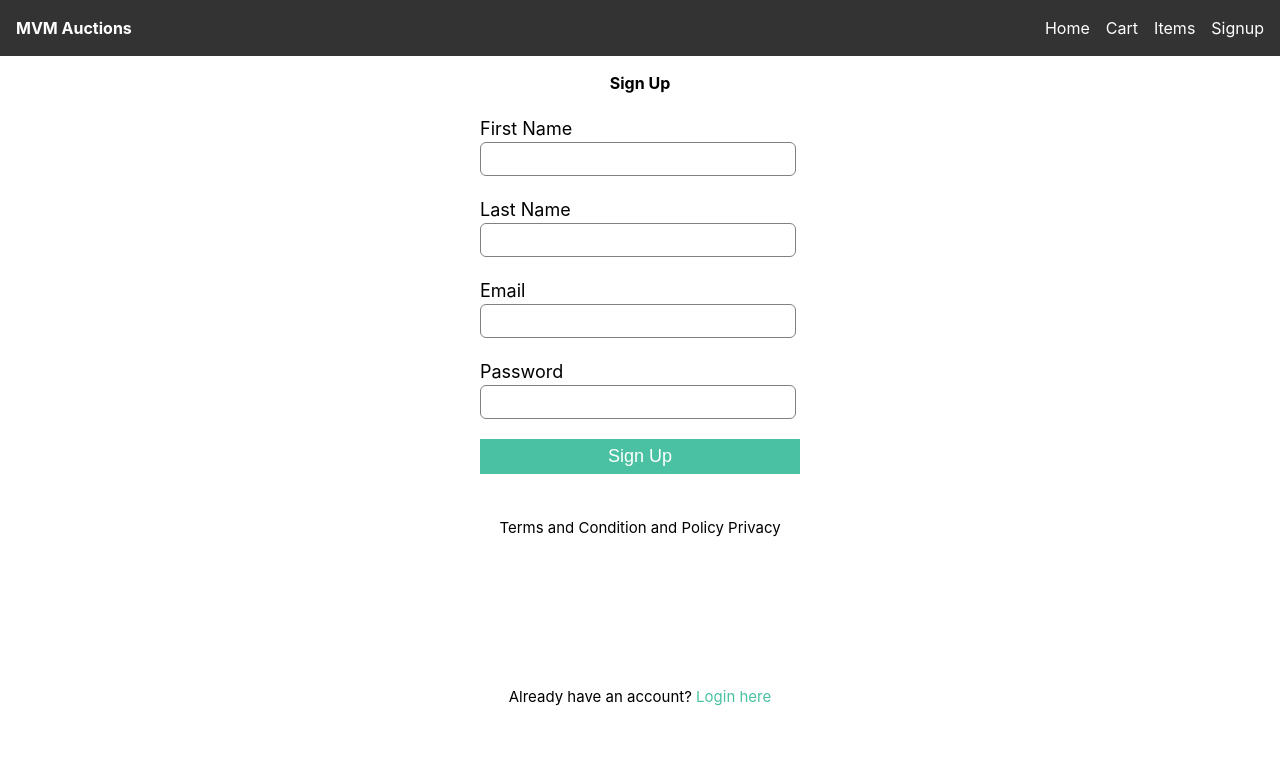
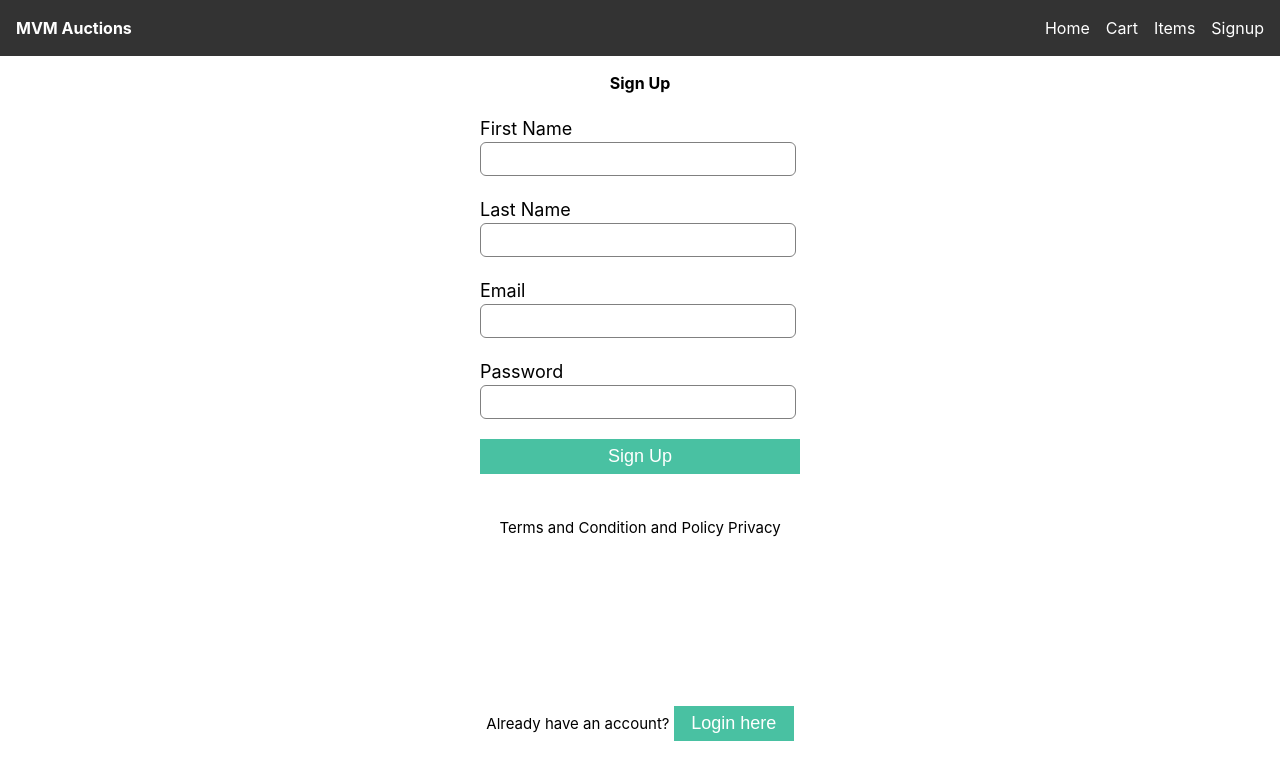
Before and after one commit to MuhammadArshad123/mvm-auctions, a Svelte app: page /signup in a window 1280 px wide. Shown: the top 780 px of the page. Built offline with nearby package versions, Linux system fonts and the light colour scheme.

Commit message:
Fixed authentication and link styles

```diff
--- a/src/App.svelte
+++ b/src/App.svelte
@@ -16,10 +16,10 @@
       <div class="logo"><h1>MVM Auctions</h1></div>
       <div class="nav-links">
         <ul class="nav-list">
-          <li><Link to="/">Home</Link></li>
-          <li><Link to="cart">Cart</Link></li>
-          <li><Link to="items">Items</Link></li>
-          <li><Link to="signup">Signup</Link></li>
+          <li><Link to="/" class="navLink">Home</Link></li>
+          <li><Link to="cart" class="navLink">Cart</Link></li>
+          <li><Link to="items" class="navLink">Items</Link></li>
+          <li><Link to="signup" class="navLink">Signup</Link></li>
         </ul>
       </div>
     </nav>
--- a/src/routes/Cart.svelte
+++ b/src/routes/Cart.svelte
@@ -3,6 +3,7 @@
   import { onMount } from "svelte";
   import { createEventDispatcher } from "svelte";
   import Checkout from "../lib/Checkout.svelte";
+  import { Link } from "svelte-navigator";
   let cart = [];
 
   const dispatch = createEventDispatcher();
@@ -52,7 +53,7 @@
           Total: ${cart.reduce((acc, item) => acc + item.price, 0)}
         </h1>
         <button class="checkOut" on:click={handleCheckout}
-          ><h2>Checkout</h2></button
+          ><h2><Link to="order-complete">Checkout</Link></h2></button
         >
       </div>
     </div>
--- a/src/routes/Login.svelte
+++ b/src/routes/Login.svelte
@@ -1,7 +1,7 @@
 <script>
   import firebase from "firebase/compat/app";
   import "firebase/compat/auth";
-
+  import { navigate } from "svelte-navigator";
   const firebaseConfig = {
     apiKey: "AIzaSyA1yl7xr4j09Wess3two6ZLvxYvPHZf4O4",
     authDomain: "svelte-a5a99.firebaseapp.com",
@@ -24,10 +24,13 @@
     try {
       await firebase.auth().signInWithEmailAndPassword(email, password);
       // User logged in successfully
+
       console.log("User logged in successfully");
+      navigate("/");
     } catch (error) {
       // Handle login error
       console.log(error.message);
+      prompt("Invalid email or password");
     }
   };
 
@@ -41,7 +44,7 @@
   <div class="flex-container">
     <div class="login-wrapper">
       <h1>Login</h1>
-      <form id="loginForm">
+      <form id="loginForm" on:submit|preventDefault={login}>
         <label for="email">Email</label>
         <input type="email" id="email" bind:value={email} required />
         <label for="password">Password</label>
--- a/src/routes/Signup.svelte
+++ b/src/routes/Signup.svelte
@@ -1,6 +1,7 @@
 <script>
   import firebase from "firebase/compat/app";
   import "firebase/compat/auth";
+  import { Link, navigate } from "svelte-navigator";
 
   const firebaseConfig = {
     apiKey: "AIzaSyA1yl7xr4j09Wess3two6ZLvxYvPHZf4O4",
@@ -23,9 +24,11 @@
       await firebase.auth().createUserWithEmailAndPassword(email, password);
       // User signed up successfully
       console.log("User signed up successfully");
+      navigate("/login");
     } catch (error) {
       // Handle signup error
       console.log(error.message);
+      prompt("Invalid email or password");
     }
   };
 </script>
@@ -50,7 +53,9 @@
     </p>
   </div>
   <p class="para-2">
-    Already have an account? <a href="/login">Login here</a>
+    Already have an account? <Link to="/login" class="loginLink">
+      <button class="loginButton"> Login here</button>
+    </Link>
   </p>
 </main>
 
@@ -99,10 +104,6 @@
     font-size: 15px;
     margin-top: -10px;
   }
-  .para-2 a {
-    color: #49c1a2;
-  }
-
   button {
     width: 320px;
     height: 35px;
@@ -113,6 +114,11 @@
     font-size: 18px;
   }
 
+  .loginButton {
+    display: inline;
+    width: 120px;
+  }
+
   a {
     color: black;
   }
```
